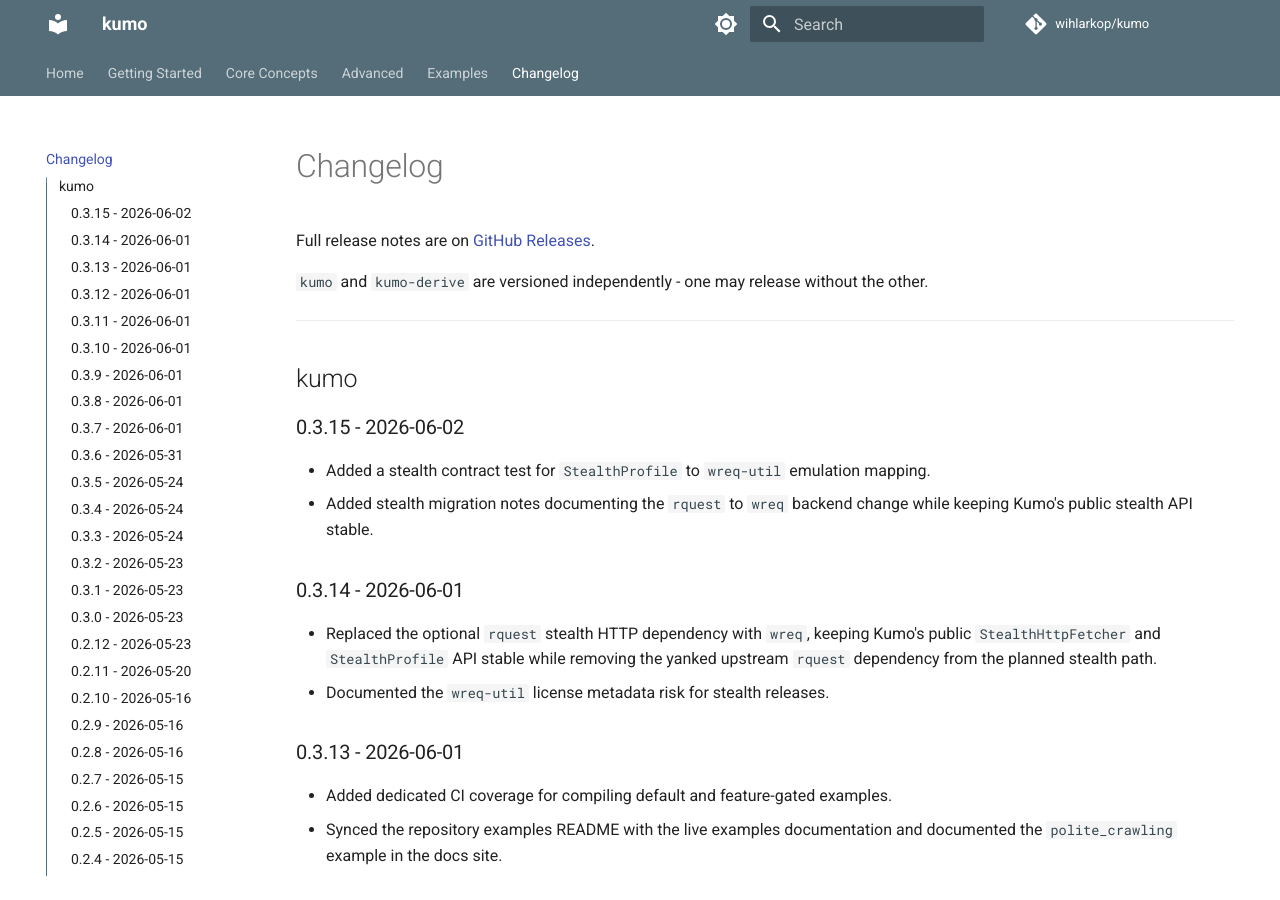
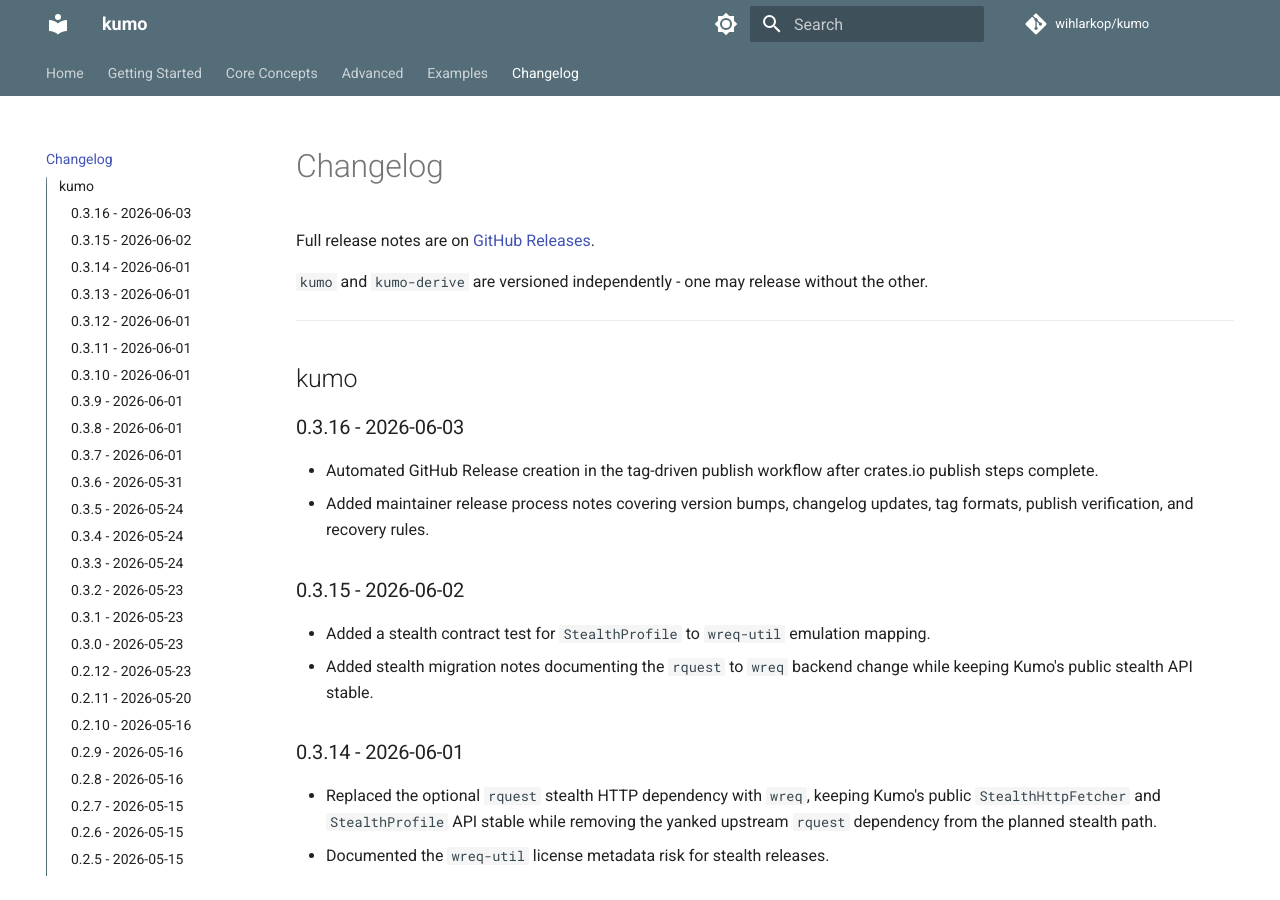
Before and after one commit to wihlarkop/kumo, an MkDocs documentation site: the page built from docs/src/changelog.md, in a window 1280 px wide and 900 px high. Built offline with MkDocs 1.6.1 and Material for MkDocs 9.7.7, drawn with Linux system fonts in a browser that asks for light colours; comment, search, counter and statistics services are not loaded.

Commit message:
ci: automate github releases

```diff
--- a/Cargo.toml
+++ b/Cargo.toml
@@ -4,7 +4,7 @@
 
 [package]
 name = "kumo"
-version = "0.3.15"
+version = "0.3.16"
 edition = "2024"
 rust-version = "1.94"
 authors = ["wihlarkop"]
--- a/docs/src/changelog.md
+++ b/docs/src/changelog.md
@@ -11,6 +11,13 @@
 ---
 
 ## kumo
+
+### 0.3.16 - 2026-06-03
+
+- Automated GitHub Release creation in the tag-driven publish workflow after
+  crates.io publish steps complete.
+- Added maintainer release process notes covering version bumps, changelog
+  updates, tag formats, publish verification, and recovery rules.
 
 ### 0.3.15 - 2026-06-02
 
```
Also changed, not shown: .github/RELEASING.md (added), 2 other files.
